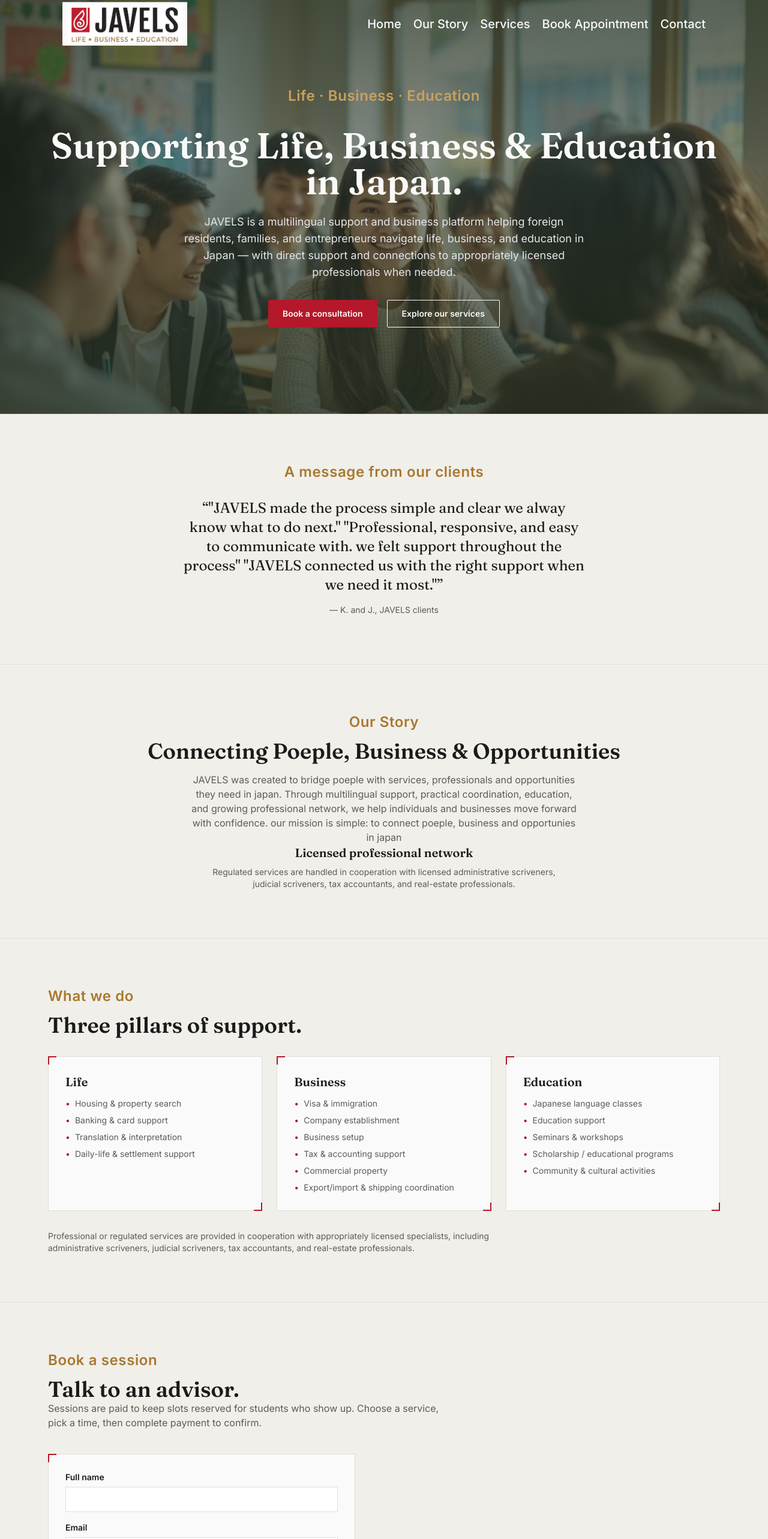
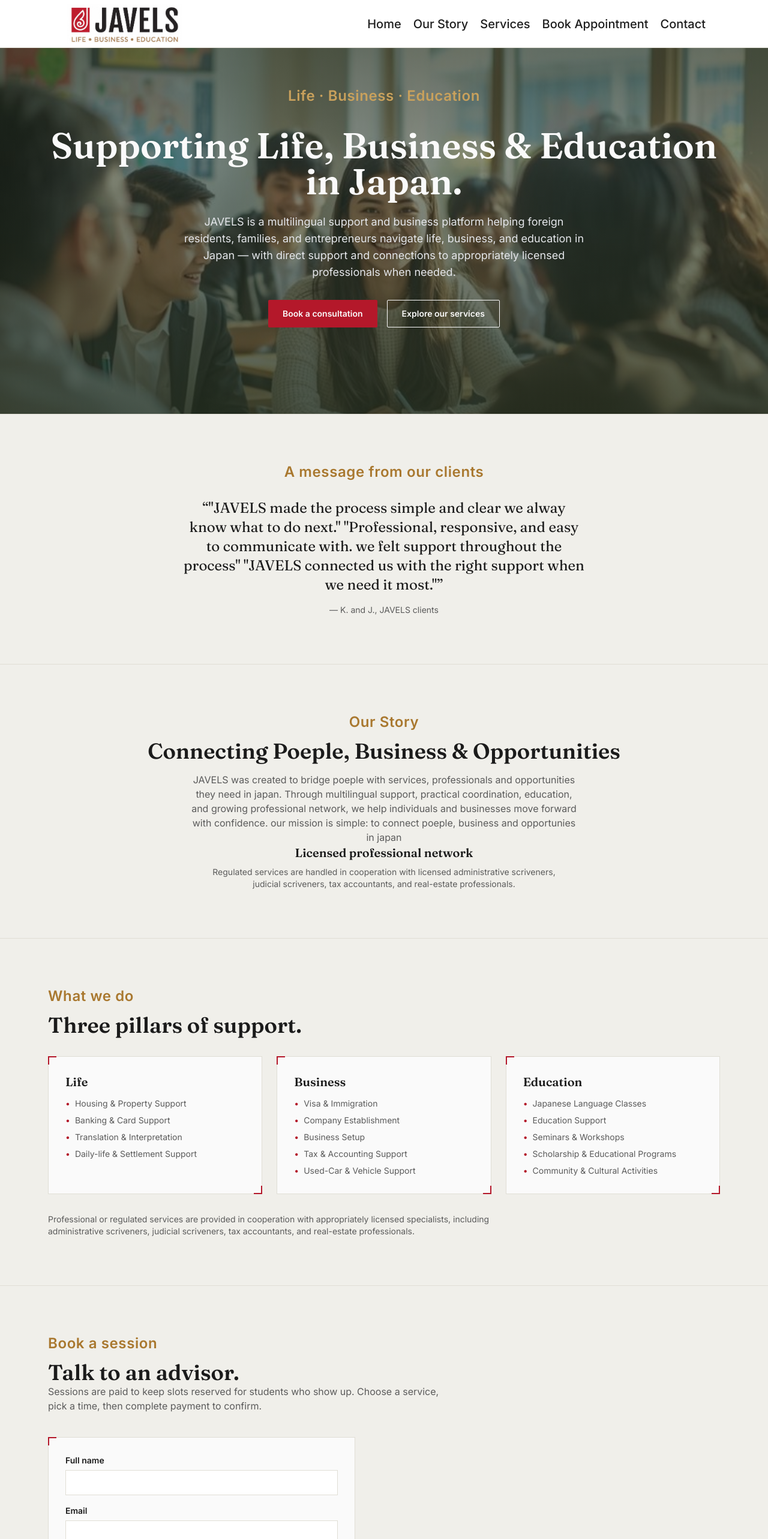
Before and after one commit to technicpro2010-lab/Afghanyouth, a React (Vite) app: page / in a window 1280 px wide. Shown: the top 2566 px of the page at 60% size. Built offline with nearby package versions, Linux system fonts and the light colour scheme.

Commit message:
the final change

```diff
--- a/src/components/Contact.jsx
+++ b/src/components/Contact.jsx
@@ -83,20 +83,7 @@
             >
               Message us on WhatsApp
             </a>
-            <a href="https://www.instagram.com/"
-              target="_blank"
-              rel="noopener noreferrer"
-              className="btn btn-primary"
-            >
-              Visit us on Instagram
-            </a>
-            <a href="https://www.facebook.com/"
-              target="_blank"
-              rel="noopener noreferrer"
-              className="btn btn-primary"
-            >
-              Visit us on Facebook
-            </a>
+
           </div>
         </div>
       </div>
--- a/src/components/Footer.jsx
+++ b/src/components/Footer.jsx
@@ -1,8 +1,8 @@
 const socials = [
   { label: 'Facebook', href: 'https://facebook.com' },
   { label: 'Instagram', href: 'https://instagram.com' },
-  { label: 'LinkedIn', href: 'https://linkedin.com' },
-  { label: 'X', href: 'https://x.com' },
+  { label: 'WhatsApp', href: 'https://wa.me/+817037919654' },
+
 ]
 
 export default function Footer() {
@@ -13,9 +13,9 @@
           <div>
             <p className="text-paper font-display text-lg mb-1">JAVELS</p>
             <p className="text-gray-400 text-sm mb-0">
-              Tokyo, Japan
+              Chiba, Japan
             </p>
-            <p className="text-gray-400 text-sm">(555) 010-1234</p>
+            <p className="text-gray-400 text-sm">+81-70-3791-9654</p>
           </div>
 
           <div>
--- a/src/components/Navbar.jsx
+++ b/src/components/Navbar.jsx
@@ -1,4 +1,4 @@
-import { useEffect, useState } from 'react'
+import { useState } from 'react'
 import logo from '../assets/logo.jpg'
 
 const links = [
@@ -11,42 +11,23 @@
 
 export default function Navbar() {
   const [open, setOpen] = useState(false)
-  const [scrolled, setScrolled] = useState(false)
-
-  useEffect(() => {
-    function onScroll() {
-      setScrolled(window.scrollY > 60)
-    }
-    window.addEventListener('scroll', onScroll)
-    onScroll()
-    return () => window.removeEventListener('scroll', onScroll)
-  }, [])
 
   return (
-    <header
-      className={`fixed top-0 left-0 right-0 z-50 h-16 md:h-20 transition-colors duration-300 ${
-        scrolled ? 'bg-paper border-b border-line' : 'bg-transparent border-b border-transparent'
-      }`}
-      >
-
+    <header className="fixed top-0 left-0 right-0 z-50 h-16 md:h-20 transition-colors duration-300 bg-white border-b border-line">
       <div className="section-inner relative justify-between h-full px-6">
-        <a href="#top" className="absolute left-6 top-1/2 -translate-y-1/2 z-10 no-underline
-        flex items-center gap-6">
+        <a href="#top" className="absolute left-6 top-1/2 -translate-y-1/2 z-10 no-underline flex items-center gap-6">
           <img
             src={logo}
             alt="JAVELS — Life, Business, Education"
-            className={`bg-paper px-2 py-1 transition-all duration-300 ${
-              scrolled ? 'w-32 md:w-40 h-auto' : 'w-40 md:w-52 h-auto'
-            }`}
+            className="bg-white px-2 py-1 w-44 md:w-52 h-auto"
           />
         </a>
-
 
         <div className="h-full flex items-center justify-end gap-6">
           <nav
             className={`
               gap-5 md:flex md:static md:flex-row md:border-0 md:p-0 md:bg-transparent
-            ${open ? 'flex flex-col absolute top-full left-0 right-0 bg-paper border-b border-line p-6' : 'hidden'}
+              ${open ? 'flex flex-col absolute top-full left-0 right-0 bg-white border-b border-line p-6' : 'hidden'}
             `}
           >
             {links.map((l) => (
@@ -54,7 +35,7 @@
                 key={l.href}
                 href={l.href}
                 onClick={() => setOpen(false)}
-              className={`nav-link ${!scrolled && !open ? '!text-paper' : ''}`}
+                className="nav-link"
               >
                 {l.label}
               </a>
@@ -65,9 +46,7 @@
             aria-label="Toggle menu"
             aria-expanded={open}
             onClick={() => setOpen((v) => !v)}
-          className={`md:hidden border px-3 py-2 text-sm bg-transparent transition-colors ${
-            scrolled ? 'border-line text-ink' : 'border-paper text-paper'
-          }`}
+            className="md:hidden border border-line text-ink px-3 py-2 text-sm bg-transparent transition-colors"
           >
             {open ? 'Close' : 'Menu'}
           </button>
--- a/src/components/Services.jsx
+++ b/src/components/Services.jsx
@@ -2,31 +2,30 @@
   {
     title: 'Life',
     items: [
-      'Housing & property search',
-      'Banking & card support',
-      'Translation & interpretation',
-      'Daily-life & settlement support',
+      'Housing & Property Support',
+      'Banking & Card Support',
+      'Translation & Interpretation',
+      'Daily-life & Settlement Support',
     ],
   },
   {
     title: 'Business',
     items: [
-      'Visa & immigration',
-      'Company establishment',
-      'Business setup',
-      'Tax & accounting support',
-      'Commercial property',
-      'Export/import & shipping coordination',
+      'Visa & Immigration',
+      'Company Establishment',
+      'Business Setup',
+      'Tax & Accounting Support',
+      'Used-Car & Vehicle Support',
     ],
   },
   {
     title: 'Education',
     items: [
-      'Japanese language classes',
-      'Education support',
-      'Seminars & workshops',
-      'Scholarship / educational programs',
-      'Community & cultural activities',
+      'Japanese Language Classes',
+      'Education Support',
+      'Seminars & Workshops',
+      'Scholarship & Educational Programs',
+      'Community & Cultural Activities',
     ],
   },
 
```
Lines whose indentation alone changed are shown as unchanged.
